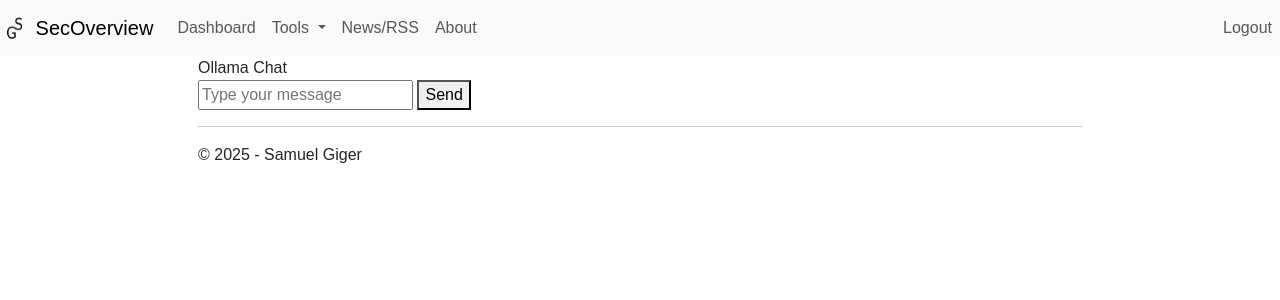
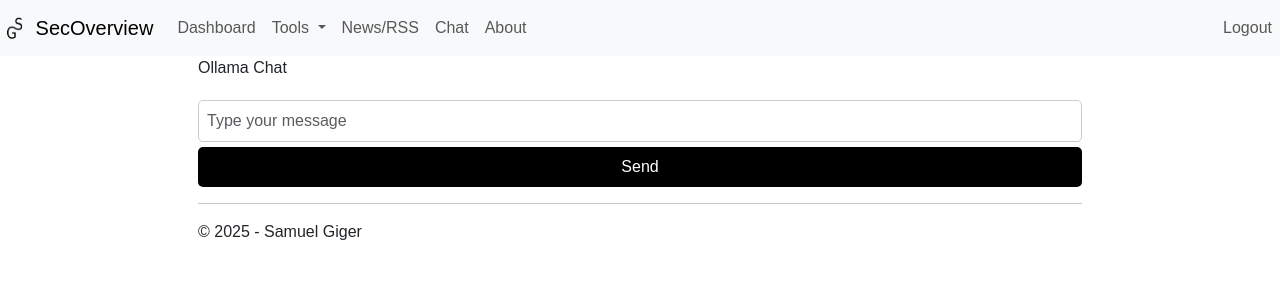
Before and after one commit to gigersam/SecOverview, a Django app: page /chat/ in a window 1280 px wide. Shown: the top 300 px of the page. Run offline with Django 5.2, Linux system fonts and the light colour scheme; the visitor is signed in with stand-in values (Sample User, id 1); data that the repository does not hold is empty; parts of the project's set-up code (start-up, migrations or seed data) failed here and were passed over; some libraries are stand-ins or nearby versions.

Commit message:
optimized chat page and added chat button for other pages. created admin view

```diff
--- a/secoverview/chat/models.py
+++ b/secoverview/chat/models.py
@@ -2,7 +2,7 @@ from django.db import models
 
 class ChatMessage(models.Model):
     user_input = models.TextField()
-    model_response = models.TextField()
+    model_response = models.JSONField()
     timestamp = models.DateTimeField(auto_now_add=True)
 
     def __str__(self):
--- a/secoverview/chat/templates/chatpage.html
+++ b/secoverview/chat/templates/chatpage.html
@@ -8,17 +8,17 @@
     </form>
 
     <!-- Chat Box -->
-    <div id="chat-container">
+    <div id="chat-page">
         <div id="chat-header">Ollama Chat</div>
-        <div id="chat-box">
+        <div id="chat-box-full">
             {% for msg in messages %}
                 <p><b>You:</b> {{ msg.user_input }}</p>
-                <p><b>Ollama:</b> {{ msg.model_response }}</p>
+                <p><b>{{ msg.model_response.model }}:</b> {{ msg.model_response }}</p>
             {% endfor %}
         </div>
-        <div id="chat-input-container">
-            <input type="text" id="user_input" placeholder="Type your message">
-            <button id="send-btn">Send</button>
+        <div id="input-group mb-3">
+            <input type="text" class="form-control" id="user_input" placeholder="Type your message" aria-describedby="send-btn">
+            <button class="btn btn-dark" id="send-btn">Send</button>
         </div>
     </div>
 
@@ -54,7 +54,7 @@
                 });
 
                 const data = await response.json();
-                chatBox.innerHTML += `<p><b>Ollama:</b> ${data.response}</p>`;
+                chatBox.innerHTML += `<p><b>${data.response.model}:</b> {'model': '${data.response.model}', 'message': '${data.response.message}', 'tokens_used': ${data.response.token_used}}</p>`;
 
                 userInput.value = "";
                 chatBox.scrollTop = chatBox.scrollHeight; // Auto-scroll
--- a/secoverview/chat/views.py
+++ b/secoverview/chat/views.py
@@ -6,7 +6,7 @@ from .models import ChatMessage
 import requests
 import json
 
-OLLAMA_URL = "http://localhost:11434/api/generate"  # Adjust if needed
+OLLAMA_URL = "http://localhost:11434/api/chat"  # Adjust if needed
 OLLAMA_MODEL = "deepseek-r1:8b"  # Change to your model name
 
 @login_required
@@ -18,18 +18,46 @@ def chatpage(request):
         print(user_input)
 
         # Send request to Ollama
-        payload = {"model": OLLAMA_MODEL, "prompt": user_input}
-        response = requests.post(OLLAMA_URL, json=payload)
+        payload = {
+            "model": OLLAMA_MODEL,
+            "messages": [{"role": "user", "content": user_input}]
+        }
+
+        headers = {"Content-Type": "application/json"}
+
+        response = requests.post(OLLAMA_URL, data=json.dumps(payload), headers=headers)
 
         print(response.content)
 
         if response.status_code == 200:
-            model_response = response.json().get("response", "Error: No response from model")
+            #response_content = json.loads(response.content.decode("utf-8"))
+            model_response = response.content.decode("utf-8")
+            model_response_fomated = model_response.replace("\n", ",\n")
+            json_format = ("[" + model_response_fomated + "]").replace(",\n]", "]")
+            print(json_format)
+            response_content = json.loads(json_format)
+            #print(model_response)
+            #model_response_fomated = model_response.replace("\n", ",\n")
+            #json_model_response = []
+            #for input in model_response:
+            #    json_model_response += input
+            #
+            #json_model_response = json_model_response.json()
+            #print(json_model_response)
+            print(response_content)
+            response_string = ""
+            for item in response_content:
+                response_string += str(item.get("message", {}).get("content", ""))
+            json_response = {
+                "model": response_content[0].get("model", ""),
+                "message": response_string,
+                "tokens_used": response_content[-1].get("eval_tokens", 0)
+            }
 
             # Save to database
-            chat = ChatMessage.objects.create(user_input=user_input, model_response=model_response)
+            chat = ChatMessage.objects.create(user_input=user_input, model_response=json_response)
 
-            return JsonResponse({"response": model_response})
+            return JsonResponse({"response": json_response})
         else:
             return JsonResponse({"response": "Error communicating with model"}, status=500)
 
--- a/secoverview/main/static/css/site.css
+++ b/secoverview/main/static/css/site.css
@@ -84,6 +84,111 @@ pre {
     justify-content: space-between;
 }
 
+/* Button to toggle input field */
+#expand-btn {
+    position: fixed;
+    bottom: 20px;
+    right: 20px;
+    background: #000000;
+    color: white;
+    border: none;
+    padding: 10px 15px;
+    border-radius: 5px;
+    cursor: pointer;
+    font-size: 16px;
+}
+#expand-btn:hover {
+    background: #4b4b4b;
+}
+#chat-container {
+    position: fixed;
+    bottom: 70px;
+    right: 20px;
+    width: 300px;
+    max-width: 400px; /* Prevents it from being too large */
+    height: 400px;
+    background: white;
+    border-radius: 10px;
+    box-shadow: 0 4px 8px rgba(0, 0, 0, 0.2);
+    display: flex;
+    flex-direction: column;
+    overflow: hidden;
+    font-family: Arial, sans-serif;
+    transition: transform 0.3s ease-in-out, opacity 0.3s;
+}
+#chat-box {
+    flex: 1;
+    padding: 10px;
+    overflow-y: auto;
+    max-height: 300px;
+    scrollbar-width: thin; /* Firefox */
+    scrollbar-color: #ccc #f9f9f9;
+}
+#chat-box::-webkit-scrollbar {
+    width: 8px;
+}
+
+#chat-box::-webkit-scrollbar-track {
+    background: #f9f9f9;
+}
+
+#chat-box::-webkit-scrollbar-thumb {
+    background: #ccc;
+    border-radius: 4px;
+}
+#chat-box-full{
+    flex: 1;
+    padding: 10px;
+    overflow-y: auto;
+    max-height: 600px;
+    scrollbar-width: thin; /* Firefox */
+    scrollbar-color: #ccc #f9f9f9;
+}
+#chat-box-full::-webkit-scrollbar {
+    width: 8px;
+}
+
+#chat-box-full::-webkit-scrollbar-track {
+    background: #f9f9f9;
+}
+
+#chat-box-full::-webkit-scrollbar-thumb {
+    background: #ccc;
+    border-radius: 4px;
+}
+#chat-input-container {
+    position: fixed;
+    bottom: 70px;
+    right: 20px;
+    width: 300px;
+    background: white;
+    border-radius: 10px;
+    box-shadow: 0 4px 8px rgba(0, 0, 0, 0.2);
+    padding: 10px;
+    flex-direction: column;
+}
+/* Chat input field */
+#user_input {
+    width: 100%;
+    padding: 8px;
+    border: 1px solid #ccc;
+    border-radius: 5px;
+    margin-bottom: 5px;
+}
+/* Send button */
+#send-btn {
+    background: #000000;
+    color: white;
+    border: none;
+    padding: 8px;
+    cursor: pointer;
+    border-radius: 5px;
+    width: 100%;
+}
+#send-btn:hover {
+    background: #4b4b4b;
+}
+
 /*.jumbotron {
     background-image: url("/static/app/pictures/index_Skate.JPG");
     background-size: cover;
--- a/secoverview/main/templates/layout.html
+++ b/secoverview/main/templates/layout.html
@@ -40,6 +40,9 @@
               <a class="nav-link" href="{% url 'rss_feed_view' %}">News/RSS</a>
             </li>
             <li class="nav-item">
+              <a class="nav-link" href="{% url 'chatpage' %}">Chat</a>
+            </li>
+            <li class="nav-item">
               <a class="nav-link" href="{% url 'about' %}">About</a>
             </li>
           </ul>
```
Also changed, not shown: secoverview/chat/admin.py (+9 -1 lines), secoverview/chat/templates/template_chat_button.html (added, +29 -0 lines), secoverview/main/static/javascript/chat.js (added, +71 -0 lines), secoverview/main/static/javascript/main.js (added).
